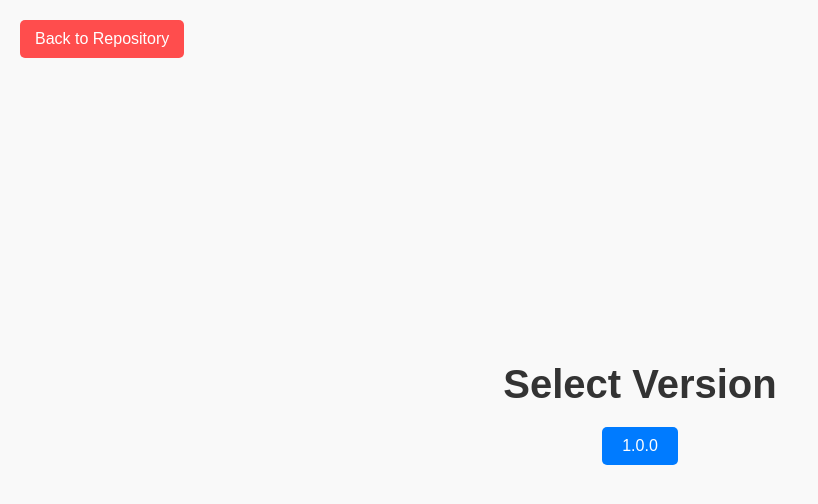
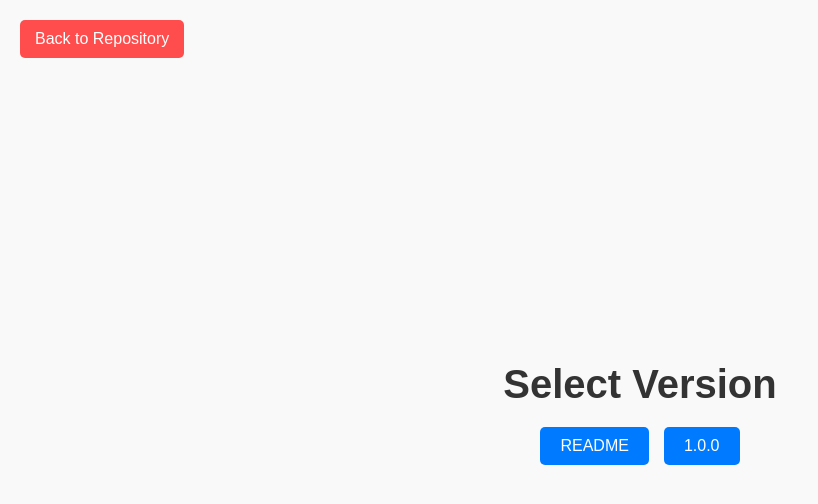
Before and after one commit to Natuworkguy/NNOSTime, a plain HTML site: page index.html in a window 1280 px wide. Shown: the whole page, without its empty margins (0-818 px from the left). Drawn offline with Linux system fonts and the light colour scheme.

Commit message:
Update index.html

```diff
--- a/index.html
+++ b/index.html
@@ -67,6 +67,7 @@
   <button class="back-button" onclick="window.location.href='https://github.com/natuworkguy/NNOSTime/'">Back to Repository</button>
   <h1>Select Version</h1>
   <div class="button-container">
+    <button onclick="window.location.href='https://natuworkguy.github.io/NNOSTime/'">README</button>
     <button onclick="window.location.href='https://natuworkguy.github.io/NNOSTime/1.0.0/'">1.0.0</button>
   </div>
 </body>
```
